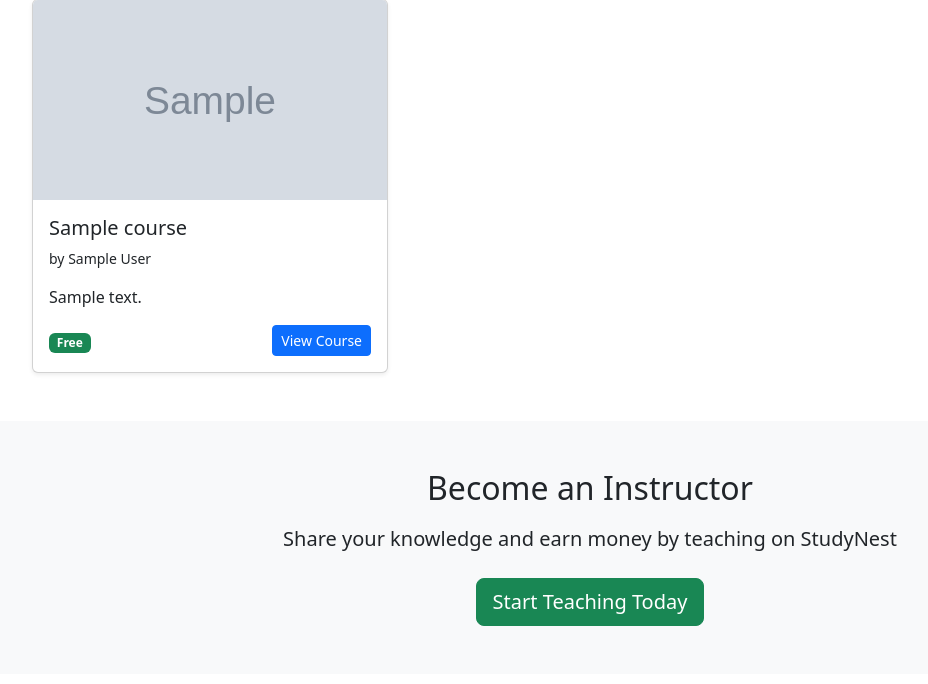
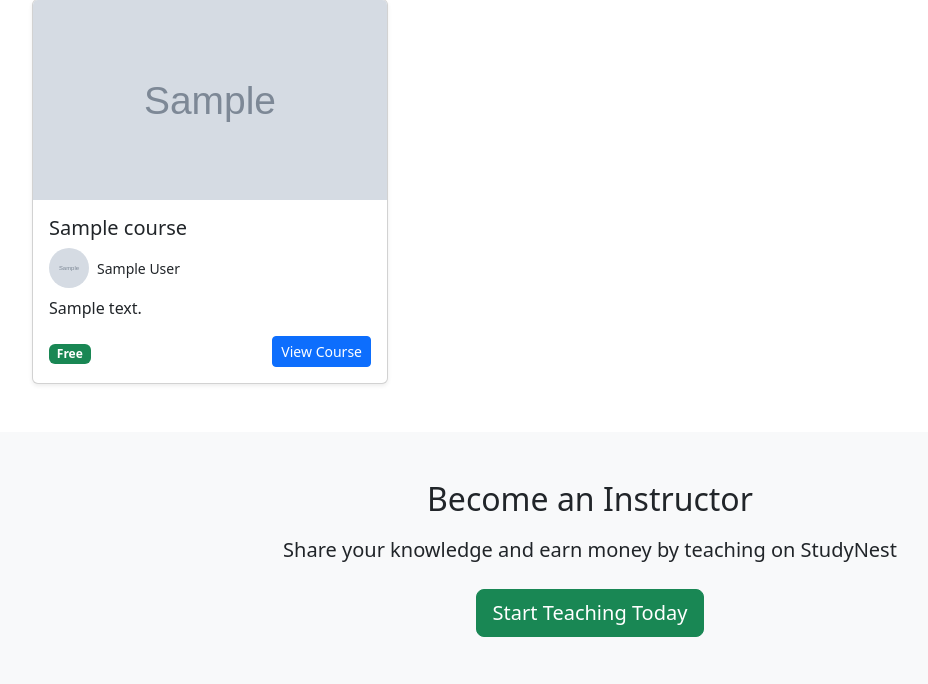
Before and after one commit to RahatGithub/studynest, a Django app: page / in a window 1280 px wide. Shown: the part 789-1473 px from the top of the page, without its empty margins (50-978 px from the left). Run offline with Django 5.2, Linux system fonts and the light colour scheme; tables that the repository leaves empty hold one stand-in row (values such as "Sample post"); grey boxes marked "Sample" are stand-in pictures.

Commit message:
Tutor's profile pictured added

```diff
--- a/templates/courses/home.html
+++ b/templates/courses/home.html
@@ -59,11 +59,22 @@
                         {% endif %}
                         <div class="card-body">
                             <h5 class="card-title">{{ course.title }}</h5>
-                            {% if course.tutor.first_name or course.tutor.last_name %}
-                                <p class="small">by <span>{{ course.tutor.first_name }} {{ course.tutor.last_name }}</span></p>
-                            {% else %}
-                                <p class="small">by <span class="text-primary">{{ course.tutor.username }}</span></p>
-                            {% endif %}
+                            <div class="d-flex align-items-center mb-2">
+                                {% if course.tutor.profile_picture %}
+                                    <img src="{{ course.tutor.profile_picture.url }}" alt="Profile"
+                                        class="rounded-circle me-2" style="width: 40px; height: 40px; object-fit: cover;">
+                                {% else %}
+                                    <div class="rounded-circle bg-success d-flex align-items-center justify-content-center me-2"
+                                        style="width: 40px; height: 40px;">
+                                        <span class="text-white fs-3">{{ user.username|first|upper }}</span>
+                                    </div>
+                                {% endif %}
+                                {% if course.tutor.first_name or course.tutor.last_name %}
+                                    <p class="small mb-0"><span>{{ course.tutor.first_name }} {{ course.tutor.last_name }}</span></p>
+                                {% else %}
+                                    <p class="small mb-0"><span class="text-primary">{{ course.tutor.username }}</span></p>
+                                {% endif %}
+                            </div>
                             <p class="card-text">{{ course.description|truncatewords:20 }}</p>
                             <div class="d-flex justify-content-between align-items-center">
                                 <div>
--- a/templates/courses/student_dashboard.html
+++ b/templates/courses/student_dashboard.html
@@ -88,10 +88,10 @@
                         {% endif %}
                         <div class="card-body">
                             <h5 class="card-title">{{ enrollment.course.title }}</h5>
-                            {% if course.tutor.first_name or course.tutor.last_name %}
-                                <p class="small">by <span>{{ course.tutor.first_name }} {{ course.tutor.last_name }}</span></p>
+                            {% if enrollment.course.tutor.first_name or enrollment.course.tutor.last_name %}
+                                <p class="small">by <span>{{ enrollment.course.tutor.first_name }} {{ enrollment.course.tutor.last_name }}</span></p>
                             {% else %}
-                                <p class="small">by <span class="text-primary">{{ course.tutor.username }}</span></p>
+                                <p class="small">by <span class="text-primary">{{ enrollment.course.tutor.username }}</span></p>
                             {% endif %}
 
                             <!-- Progress Bar -->
```
Also changed, not shown: templates/courses/course_list.html (+13 -2 lines).
